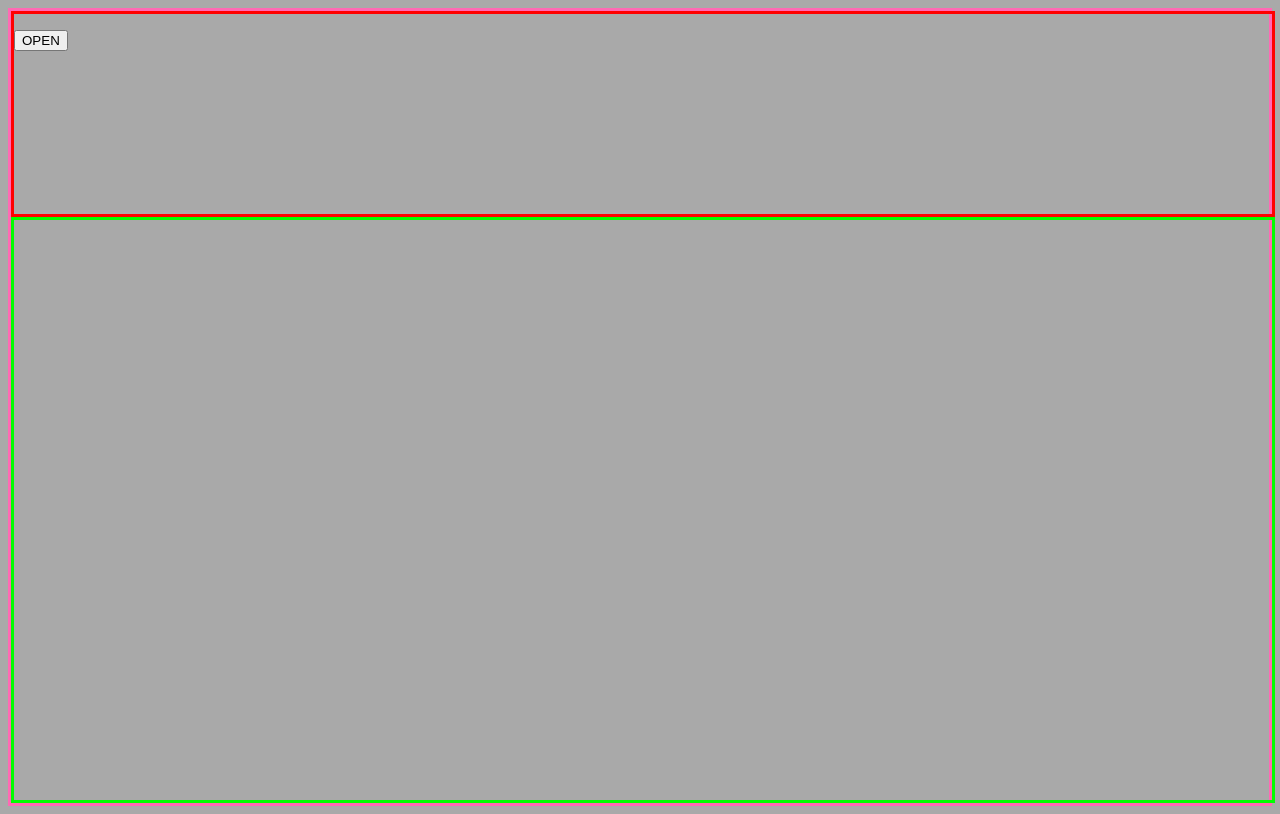
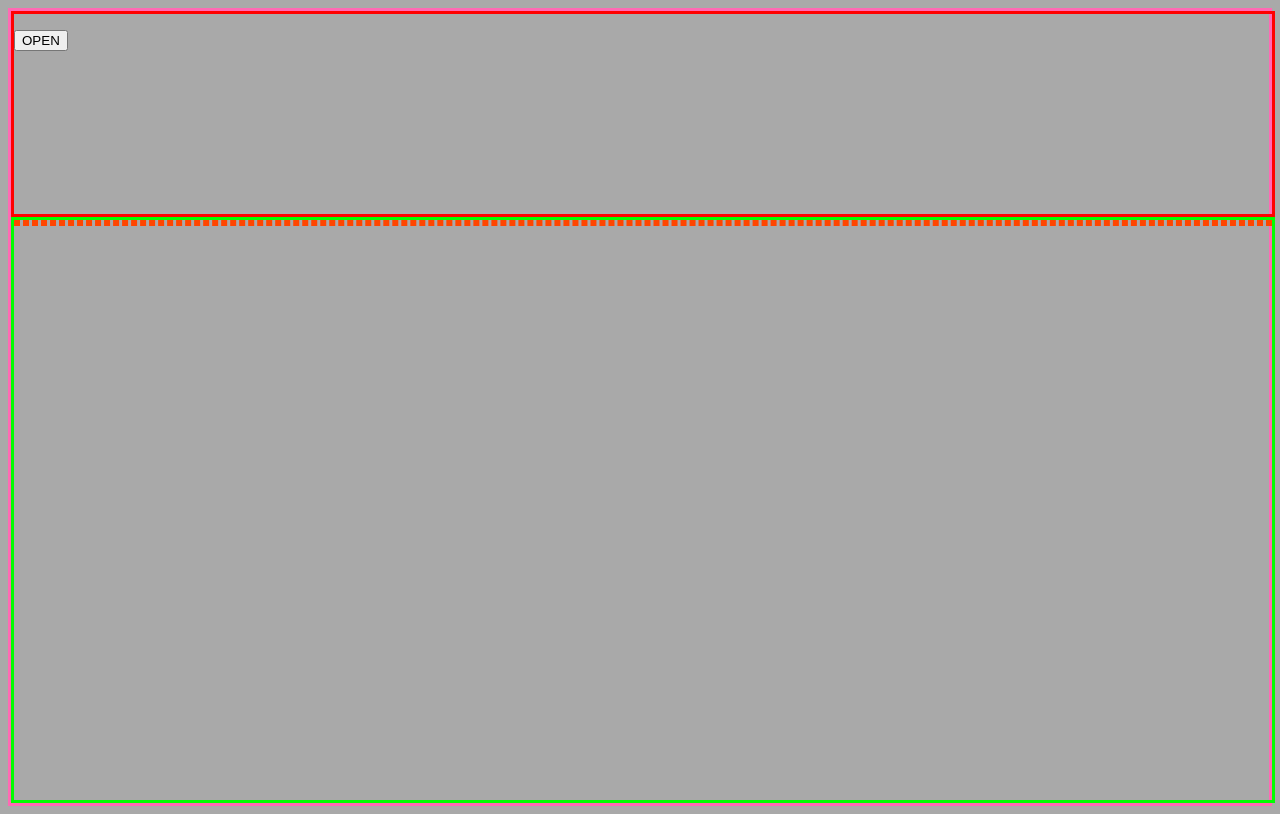
Before and after one commit to p-stevenson/library, a plain HTML site: page index.html in a window 1280 px wide. Drawn offline with Linux system fonts and the light colour scheme.

Commit message:
Add books-container element

```diff
--- a/index.html
+++ b/index.html
@@ -14,6 +14,8 @@
 	<button class="btn" id="openFormButton">OPEN</button>
 </header>
 <div class="main-content">
+	<section id='books-container'>
+	</section>
 	<section id="form-container">
 		<h1 id="formTitle">Add to Library</h1>
 		<fieldset>
--- a/style.css
+++ b/style.css
@@ -26,6 +26,10 @@ header {
 	align-items: center;
 }
 
+#books-container {
+	border: 3px dashed orangered;
+}
+
 #form-container {
 	display: none;
 	position: fixed;
```
